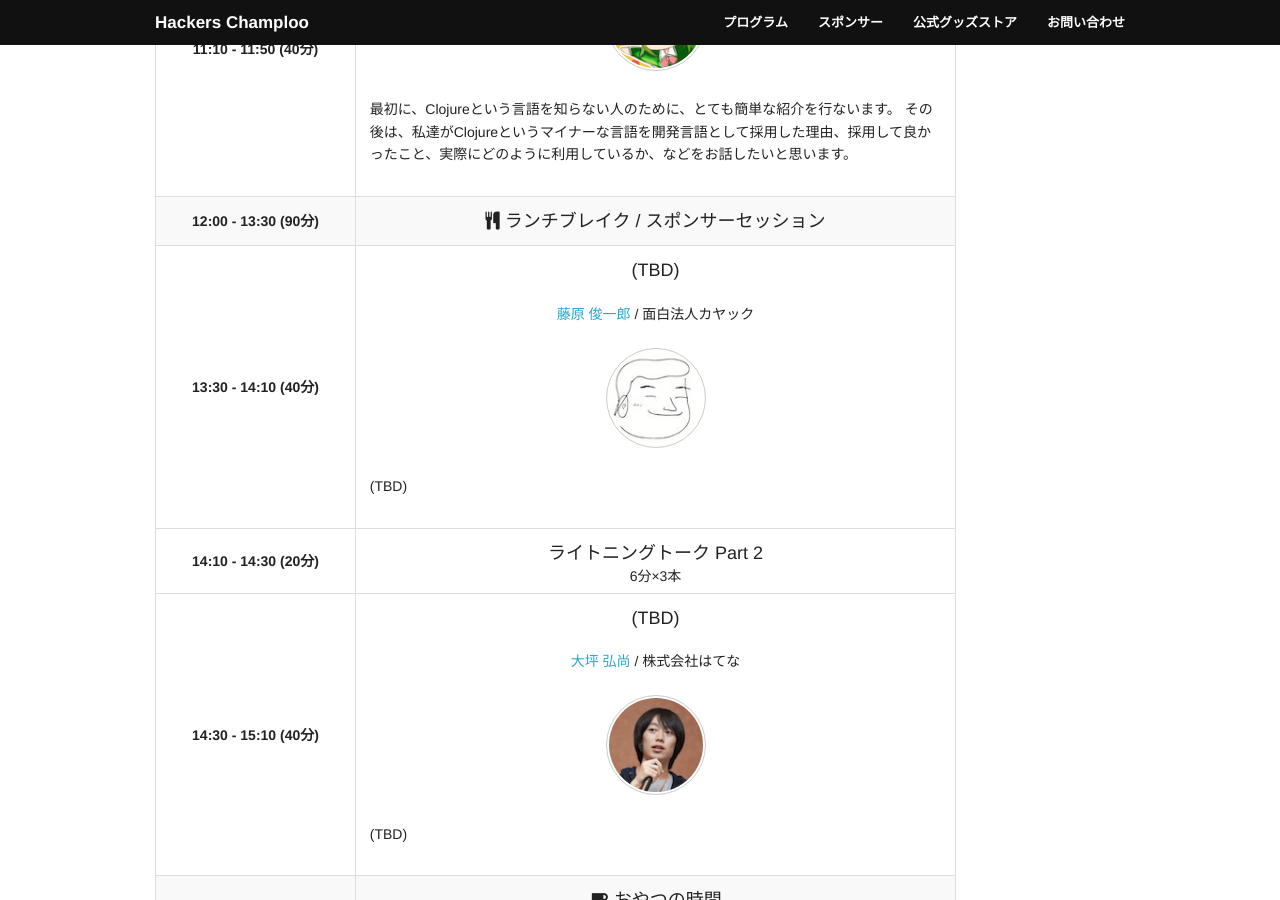
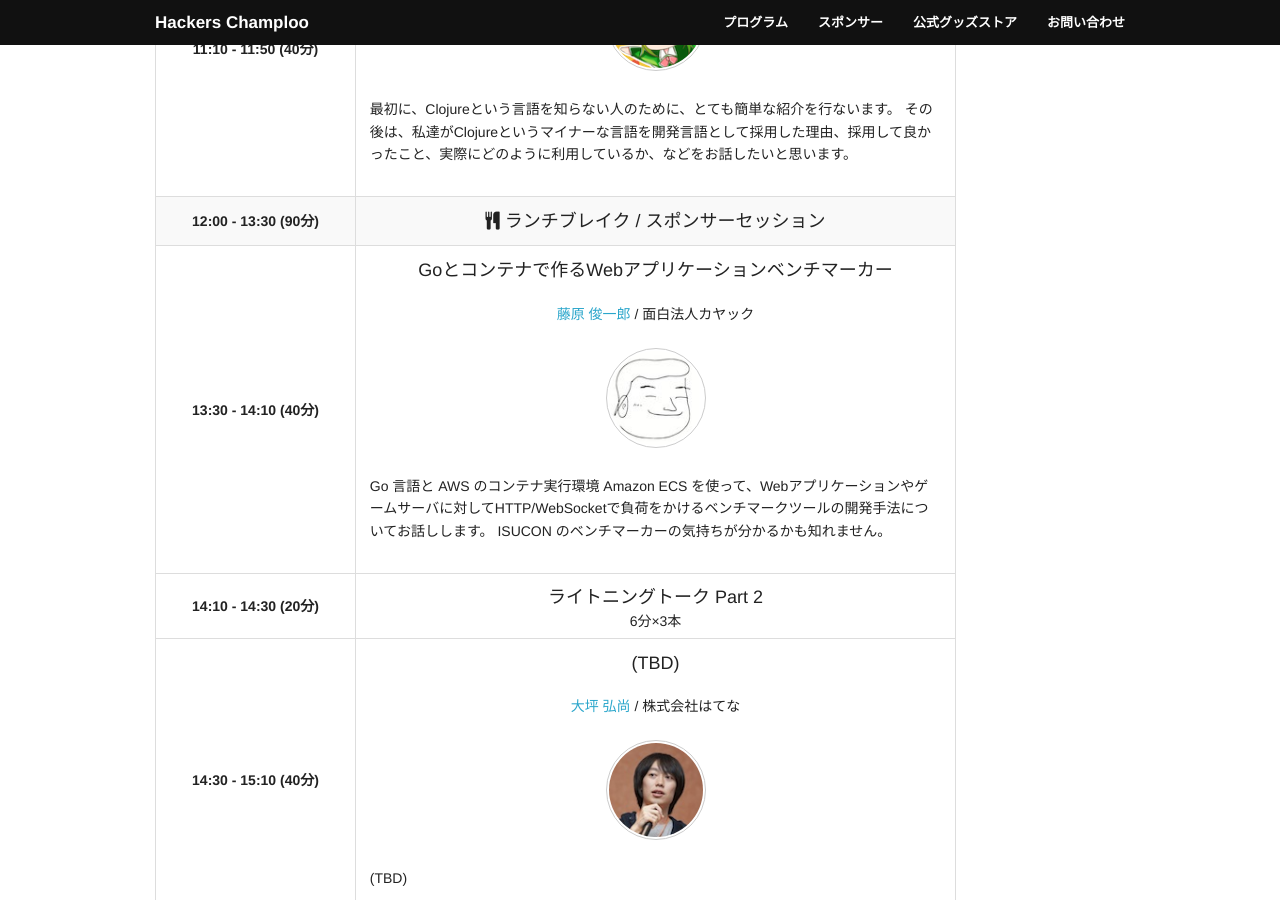
Before and after one commit to hackers-champloo/hackers-champloo.github.io, a Jekyll site: the page built from 2018/program.md, in a window 1280 px wide and 900 px high, scrolled down 1098 px. Built offline with Jekyll 4.4.1, drawn with Linux system fonts in a browser that asks for light colours; nearby versions of some CDN libraries; a script that is not in the unit is left out.

Commit message:
Update talk title and description for fujiwara san

```diff
--- a/2018/program.md
+++ b/2018/program.md
@@ -90,7 +90,7 @@ description: 2018年6月30日（土曜日） 9時半開場 沖縄コンベンシ
       <tr>
         <th>13:30 - 14:10 (40分)</th>
         <td>
-          <p class="track-title">(TBD)</p>
+          <p class="track-title">Goとコンテナで作るWebアプリケーションベンチマーカー</p>
           <p class="track-speaker">
             <p><a href="https://sfujiwara.hatenablog.com/" target="_blank">藤原 俊一郎</a> / 面白法人カヤック</p>
             <a href="https://sfujiwara.hatenablog.com/" target="_blank">
@@ -98,7 +98,8 @@ description: 2018年6月30日（土曜日） 9時半開場 沖縄コンベンシ
             </a>
           </p>
           <p class="track-description">
-          (TBD)
+          Go 言語と AWS のコンテナ実行環境 Amazon ECS を使って、Webアプリケーションやゲームサーバに対してHTTP/WebSocketで負荷をかけるベンチマークツールの開発手法についてお話しします。
+          ISUCON のベンチマーカーの気持ちが分かるかも知れません。
           </p>
         </td>
       </tr>
```
